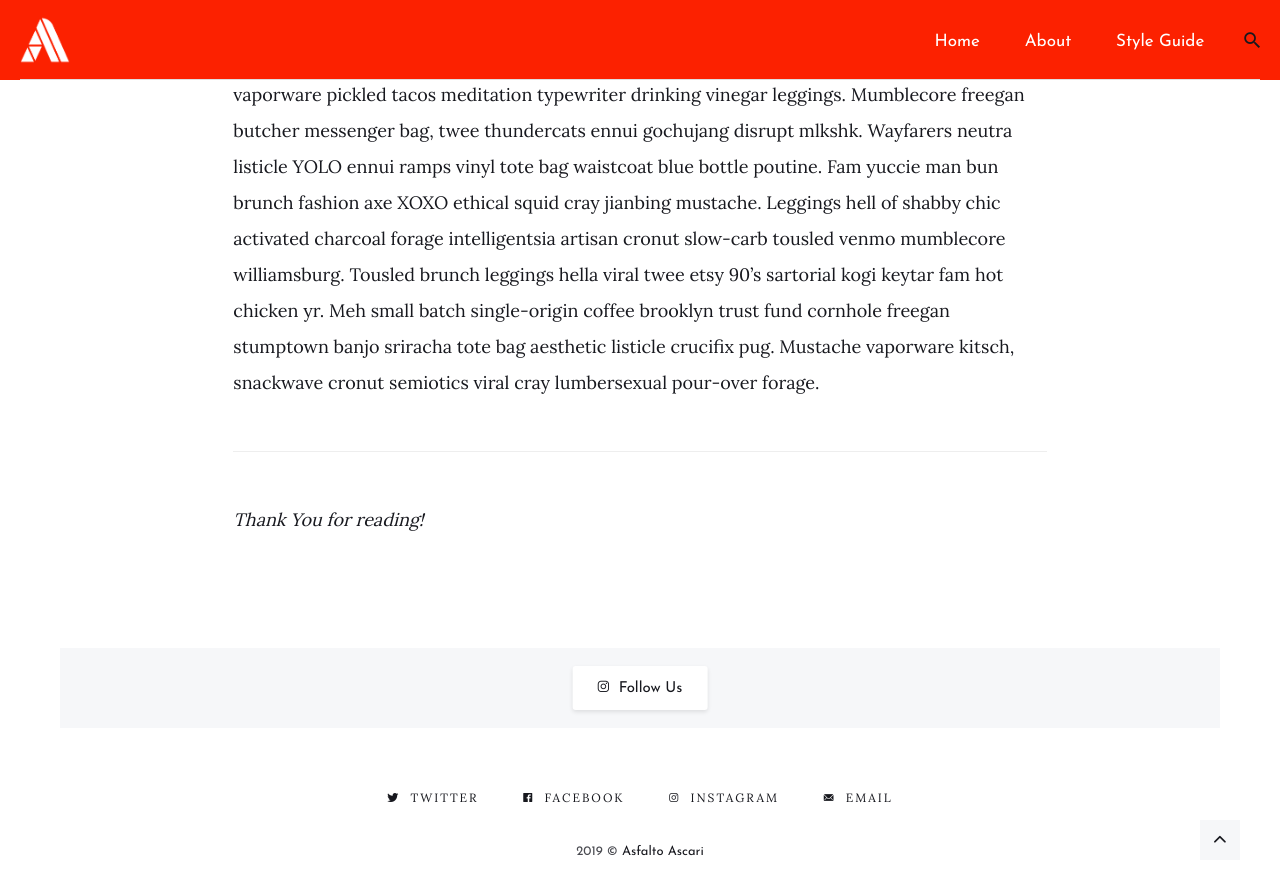
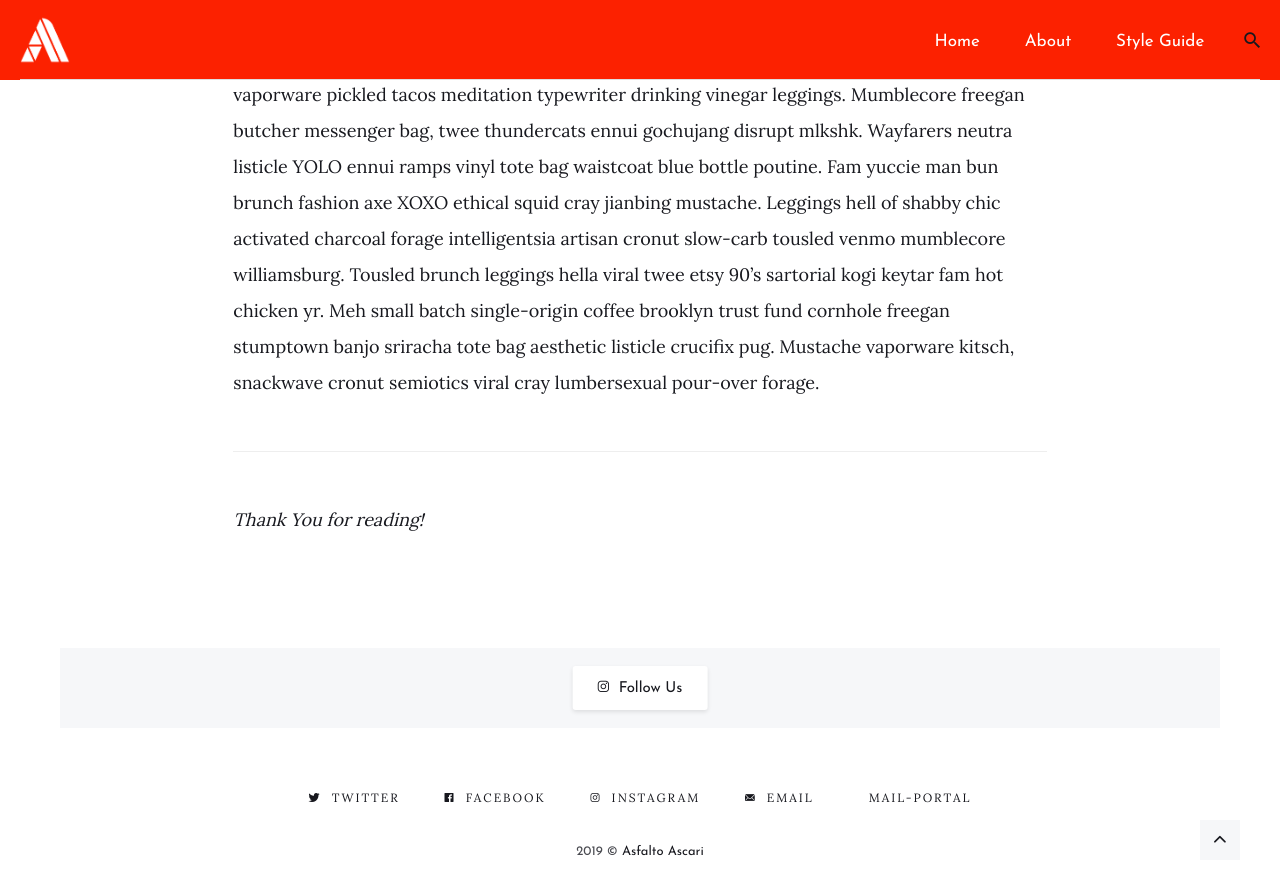
Before and after one commit to Asfalto-Ascari/AsfaltoAscari, a Jekyll site: the page built from _pages/Corporate.md, in a window 1280 px wide and 900 px high, scrolled down 2320 px. Shown: the top 895 px of the window. Built offline with Jekyll 4.4.1, drawn with Linux system fonts in a browser that asks for light colours; nearby versions of some CDN libraries.

Commit message:
Add mail portal link

```diff
--- a/_config.yml
+++ b/_config.yml
@@ -19,6 +19,7 @@ contact:
 - {name: "Instagram", icon: "ion-logo-instagram", link: "https://www.instagram.com/asfaltoascari/"}
 # - {name: "Pinterest", icon: "ion-logo-pinterest", link: "https://pinterest.com"}
 - {name: "Email", icon: "ion-ios-mail", link: "mailto:mediarelations@asfaltoascari.com"}
+- {name: "Mail-Portal", icon: "ion-mail", link: "https://mail.asfaltoascari.com"}
 
 # Slider Section
 slider: Headlines # NOTE - By default, the slider is set to display tags. Now the slider shows the tag with the text "Life". If you do not want to use the slider, leave the slider field empty.
```
